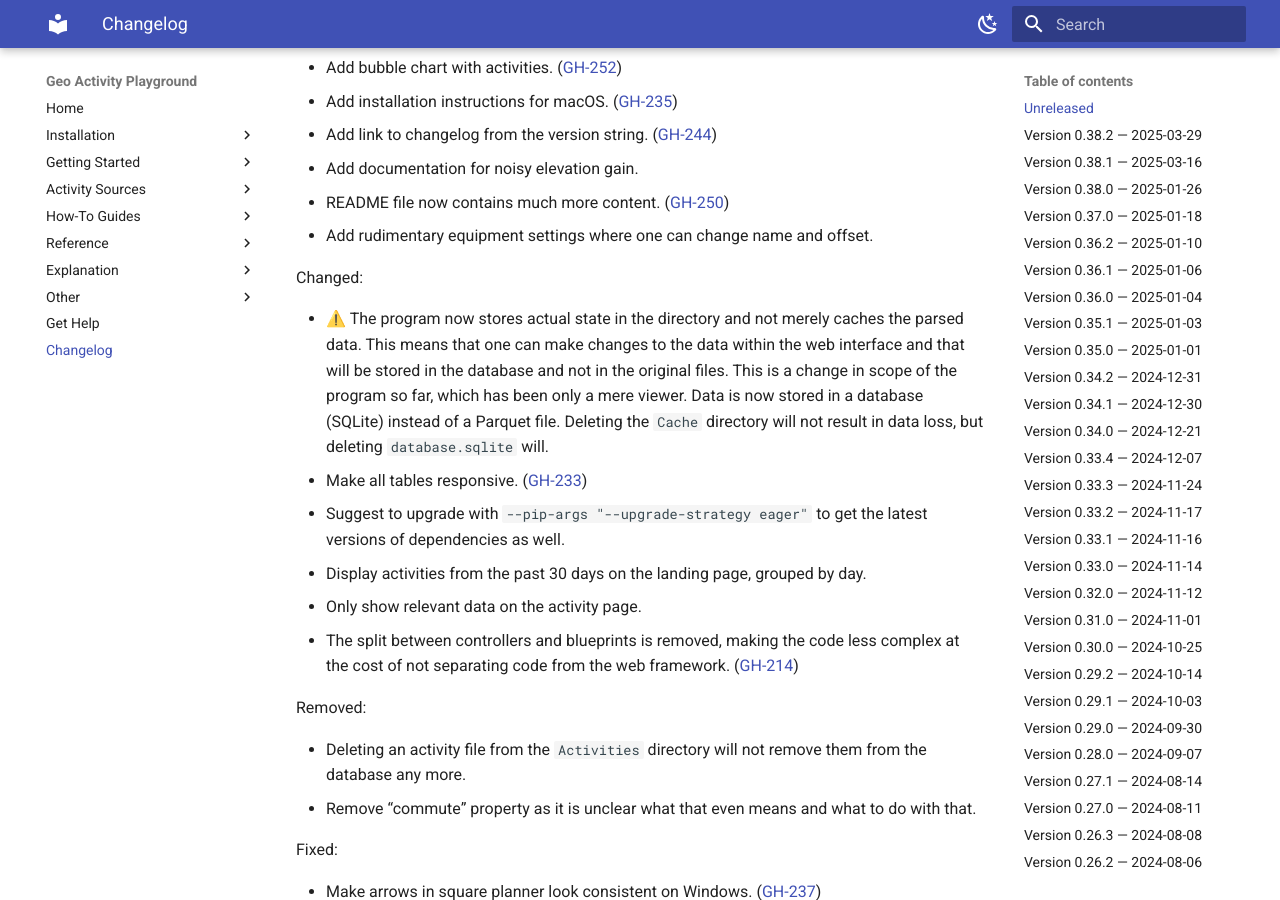
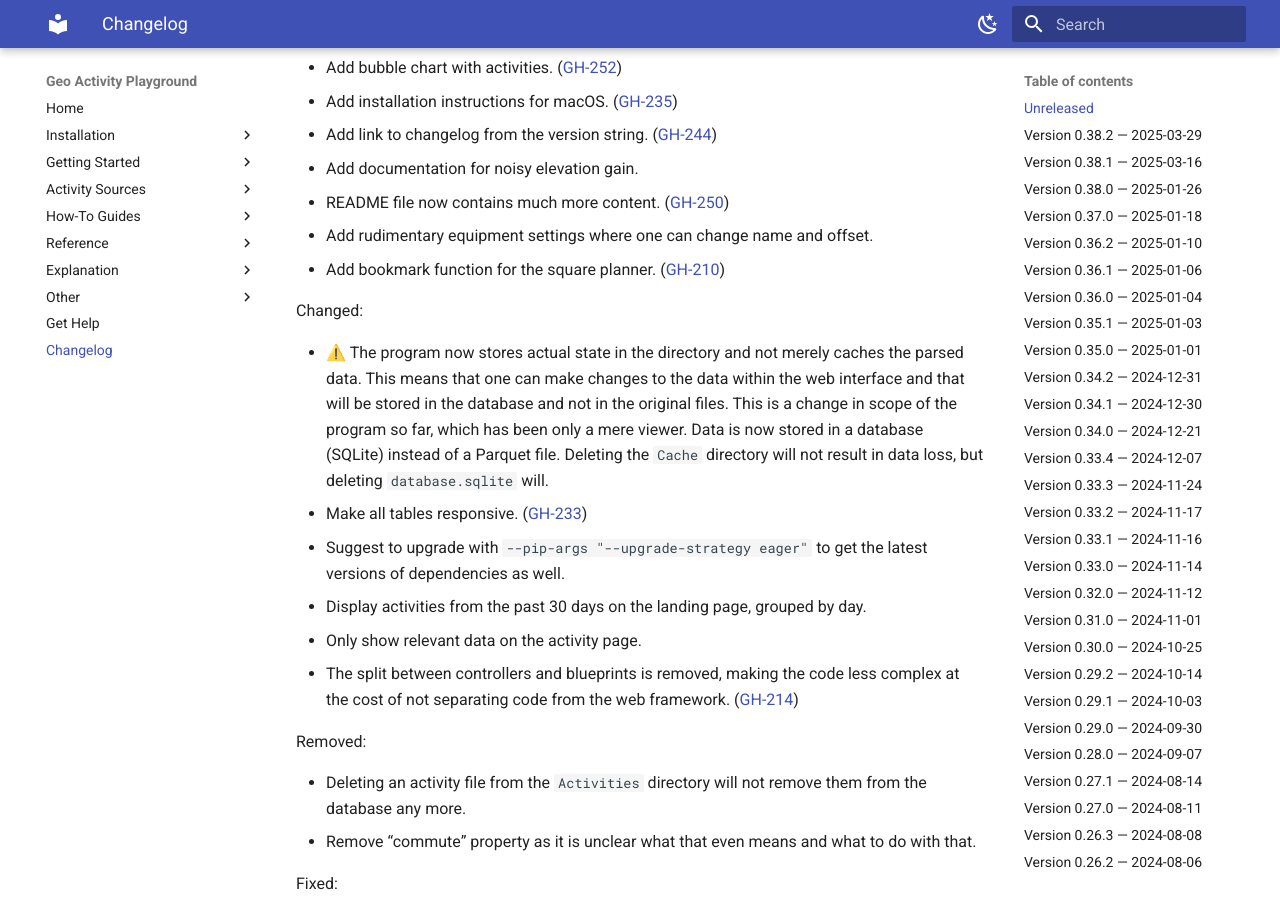
Before and after one commit to martin-ueding/geo-activity-playground, an MkDocs documentation site: the page built from docs/changelog.md, in a window 1280 px wide and 900 px high, scrolled down 401 px. Built offline with MkDocs 1.6.1 and Material for MkDocs 9.7.7, drawn with Linux system fonts in a browser that asks for light colours.

Commit message:
Changelog entry

```diff
--- a/docs/changelog.md
+++ b/docs/changelog.md
@@ -27,6 +27,7 @@ Added:
 - Add documentation for noisy elevation gain.
 - README file now contains much more content. ([GH-250](https://github.com/martin-ueding/geo-activity-playground/issues/250))
 - Add rudimentary equipment settings where one can change name and offset.
+- Add bookmark function for the square planner. ([GH-210](https://github.com/martin-ueding/geo-activity-playground/issues/210))
 
 Changed:
 
```
